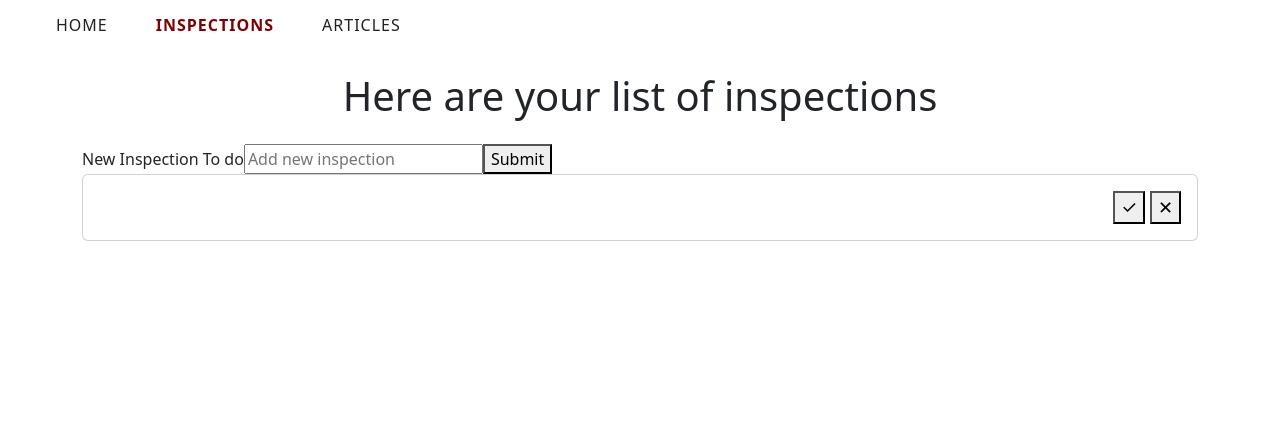
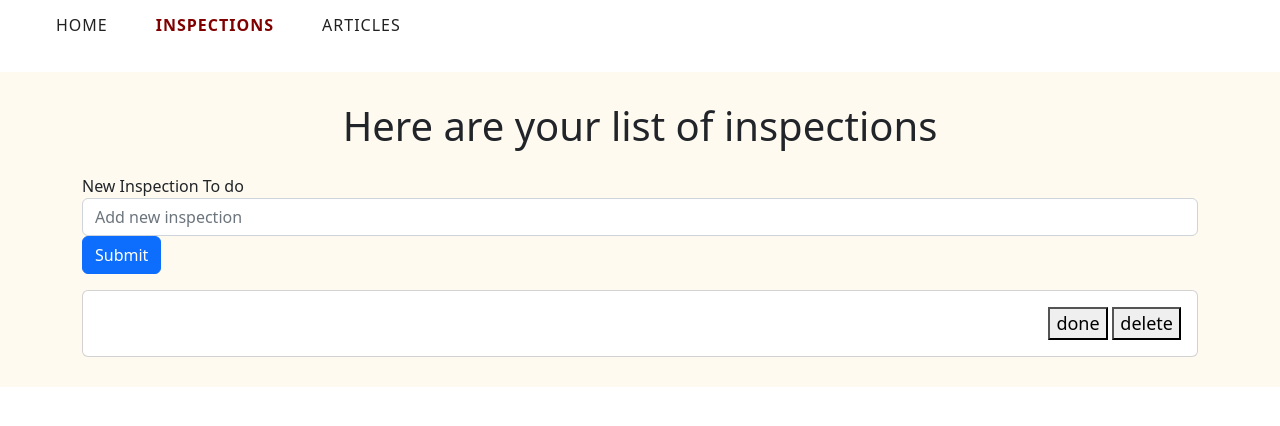
Before and after one commit to DJ-Lor/reacthooks, a React (Create React App) app: page /inspections in a window 1280 px wide. Shown: the top 426 px of the page. Built offline with nearby package versions, Linux system fonts and the light colour scheme.

Commit message:
css tick button

```diff
--- a/src/Components/FormInspect.jsx
+++ b/src/Components/FormInspect.jsx
@@ -1,6 +1,6 @@
 
 import { useState } from "react";
-
+import { Button, Form } from 'react-bootstrap';
 
 export default function FormInspect({addInspect}) {
 
@@ -18,17 +18,15 @@ export default function FormInspect({addInspect}) {
 
     return (
         <div>
-            <form>
+            <Form>
+            <Form.Group>
                 <label>New Inspection To do</label>
-                <input className="input" type="text" value={value} onChange={ e => setValue(e.target.value)}  placeholder="Add new inspection"/>
-                <button variant="primary mb-3" type="Submit" onClick={handleSubmit}> Submit </button>
+                <Form.Control className="input" type="text" value={value} onChange={ e => setValue(e.target.value)}  placeholder="Add new inspection"/>
+            </Form.Group>
+                <Button variant="primary mb-3" type="Submit" onClick={handleSubmit}> Submit </Button>
 
-            </form>
+            </Form>
 
         </div>
     )
-
-
-
-
 }
--- a/src/Components/Inspect.jsx
+++ b/src/Components/Inspect.jsx
@@ -4,10 +4,10 @@
 export default function Inspect({ inspect, index, markInspect, deleteInspect }) {
     return (
       <div className="todo">
-        <span style={{ textDecoration: inspect.isDone ? "color: grey" : "" }}>{inspect.text}</span>
+        <span style={{ textDecoration: inspect.isDone ? "line-through" : "" }}>{inspect.text}</span>
         <div>
-          <button variant="outline-success" onClick={() => markInspect(index)}>✓</button>{' '}
-          <button variant="outline-danger" onClick={() => deleteInspect(index)}>✕</button>
+          <button variant="outline-success" onClick={() => markInspect(index)}>done</button>{' '}
+          <button variant="outline-danger" onClick={() => deleteInspect(index)}>delete</button>
         </div>
       </div>
     );
--- a/src/Pages/Inspections.jsx
+++ b/src/Pages/Inspections.jsx
@@ -2,7 +2,7 @@ import '../form.css'
 import { useState } from "react";
 import FormInspect from "../Components/FormInspect";
 import Inspect from "../Components/Inspect";
-import { Button, Card, Form } from 'react-bootstrap';
+import { Card } from 'react-bootstrap';
 import 'bootstrap/dist/css/bootstrap.min.css';
 
 
@@ -34,6 +34,7 @@ export default function Inspections() {
 
 
     return (
+        <div className="app">
             <div className="container">
                 <h1 className="text-center mb-4"> Here are your list of inspections </h1>
                 <FormInspect addInspect={addInspect} />
@@ -52,8 +53,7 @@ export default function Inspections() {
                     </Card>
                 ))}
             </div>
-
-
+        </div>
 
 
         </div>
--- a/src/form.css
+++ b/src/form.css
@@ -3,7 +3,7 @@
     background-color: floralwhite;
   }
 
-  .todo {
+.todo {
     align-items: center;
     display: flex;
     font-size: 18px;
```
Lines whose indentation alone changed are shown as unchanged.
